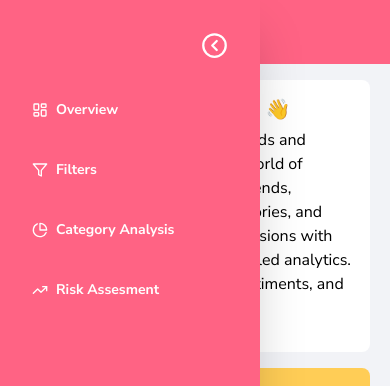
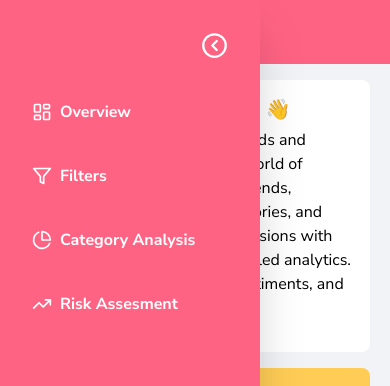
Before and after one commit to mis-coder/app-trend-insights-dashboard, a Next.js app: page / in a window 390 px wide. Both pictures are taken after a click on the icon 33 px from the left and 32 px from the top of the page. Shown: the top 386 px of the page. Built offline with nearby package versions, Linux system fonts and the light colour scheme; no server answers; the database is empty.

Commit message:
updated font size

```diff
--- a/components/UI/mobile-sidebar.tsx
+++ b/components/UI/mobile-sidebar.tsx
@@ -29,9 +29,9 @@ const MobileSidebar: React.FC<MobileSidebarProps> = ({ show, setShow }) => {
           ) : (
             <div
               key={item.id}
-              className="flex items-center gap-2 py-5 text-sm font-bold text-white  cursor-pointer hover:opacity-50 transition-opacity duration-500"
+              className="flex items-center gap-2 py-5 text-md font-bold text-white  cursor-pointer hover:opacity-50 transition-opacity duration-500"
             >
-              {<item.icon size="16" />}
+              {<item.icon size="20" />}
               <p>{item.title}</p>
             </div>
           )
```
